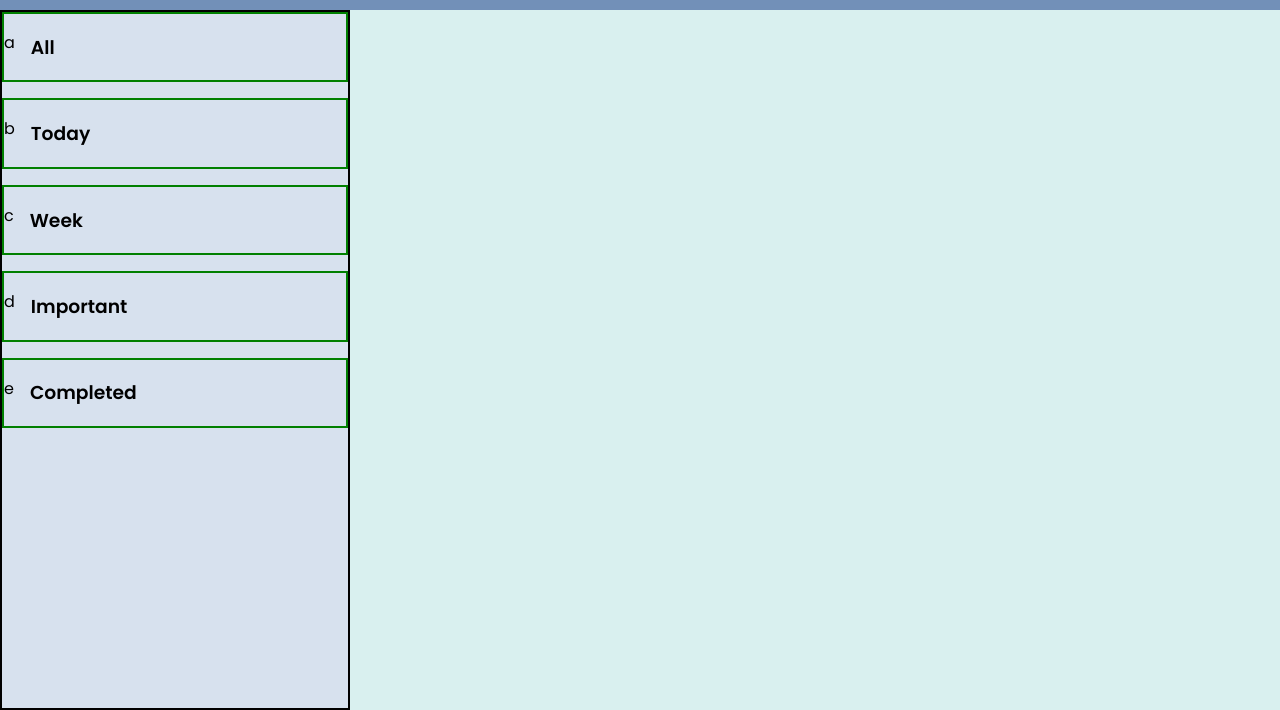
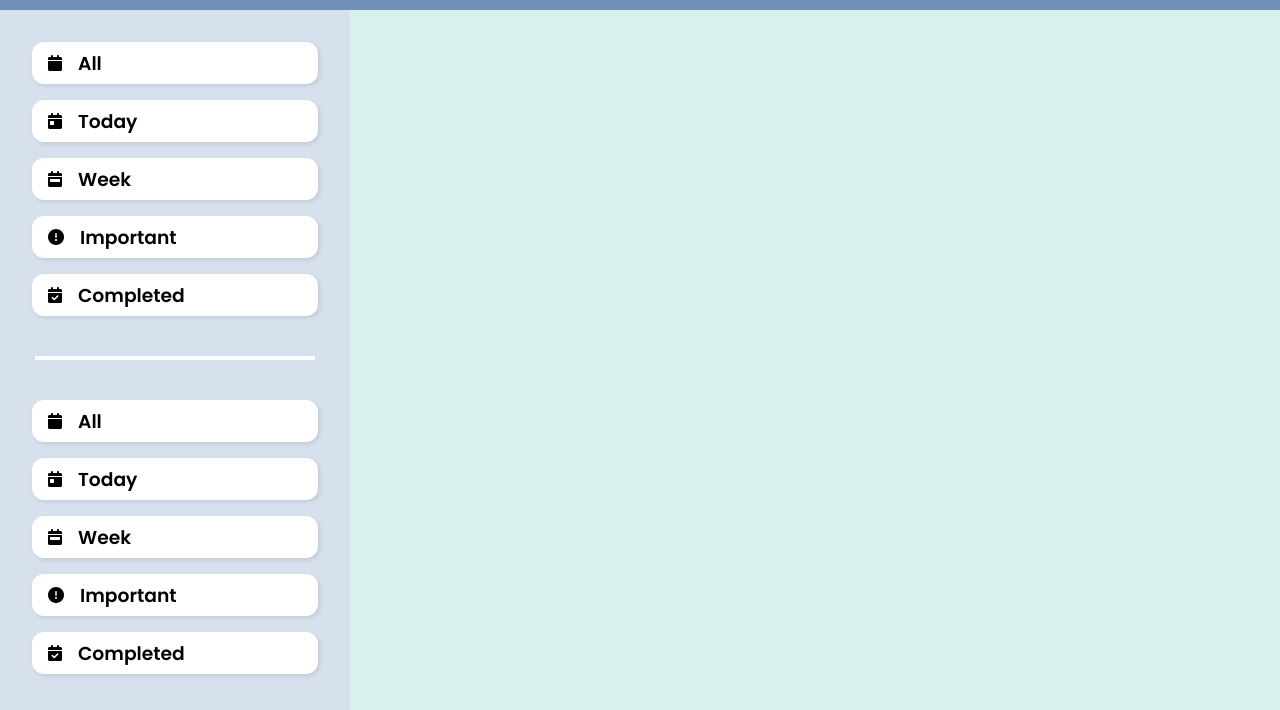
Before and after one commit to elsaepo/odin-todo, a website built with webpack: page dist/index.html in a window 1280 px wide. Shown: the part 90-800 px from the top of the page. Built offline with nearby package versions, Linux system fonts and the light colour scheme.

Commit message:
update sidebar layout and modularity

```diff
--- a/src/domCreator.js
+++ b/src/domCreator.js
@@ -18,26 +18,30 @@ sidebar.id = "sidebar";
 const navContainer = document.createElement("div");
 navContainer.classList.add("nav-container");
 const navArray = [
-    { title: "All", icon: "a", link: "all" },
-    { title: "Today", icon: "b", link: "today" },
-    { title: "Week", icon: "c", link: "week" },
-    { title: "Important", icon: "d", link: "important" },
-    { title: "Completed", icon: "e", link: "completed" }
+    { title: "All", iconClasses: ["fa-solid", "fa-calendar"], link: "all" },
+    { title: "Today", iconClasses: ["fa-solid", "fa-calendar-day"], link: "today" },
+    { title: "Week", iconClasses: ["fa-solid", "fa-calendar-week"], link: "week" },
+    { title: "Important", iconClasses: ["fa-solid", "fa-circle-exclamation"], link: "important" },
+    { title: "Completed", iconClasses: ["fa-solid", "fa-calendar-check"], link: "completed" }
 ];
 navArray.forEach(obj => {
     const navButton = document.createElement("div");
     navButton.id = obj.link;
     navButton.classList.add("nav-button")
-    const navIcon = document.createElement("p");
-    navIcon.textContent = obj.icon;
+    const navIcon = document.createElement("i");
+    obj.iconClasses.forEach(iconClass => navIcon.classList.add(iconClass));
     const navText = document.createElement("h3");
     navText.textContent = obj.title;
     navButton.appendChild(navIcon);
     navButton.appendChild(navText);
     navContainer.appendChild(navButton);
 })
+const horizontalRule = document.createElement("hr");
 
 sidebar.appendChild(navContainer);
+sidebar.appendChild(horizontalRule);
+const newNav = navContainer.cloneNode(true);
+sidebar.appendChild(newNav);
 body.appendChild(sidebar);
 
 
--- a/src/style.css
+++ b/src/style.css
@@ -43,17 +43,42 @@ body {
     background-color: var(--blue-light);
     width: 350px;
     height: 100%;
-    border: 2px solid black;
 }
 
 .nav-container {
     display: flex;
     flex-direction: column;
     gap: 16px;
+    padding: 32px;
+
 }
 
 .nav-button {
+    height: 42px;
     display: flex;
+    align-items: center;
     gap: 16px;
-    border: 2px solid green;
+    padding: 16px;
+    background-color: rgb(255, 255, 255);
+    border-radius: 12px;
+    box-shadow: 2px 2px 4px rgba(0, 0, 0, 0.1);
+    transition: transform 0.1s ease, background-color 0.1s ease, color 0.1s ease;
 }
+
+.nav-button:hover {
+    cursor: pointer;
+    transform: scale(1.07);
+    transition: transform 0.1s ease, background-color 0.1s ease, color 0.1s ease;
+    background-color: var(--blue-main);
+    color: white;
+}
+
+.nav-button:active {
+    background-color: rgb(189, 192, 230);
+}
+
+#sidebar hr {
+    width: 80%;
+    border: none;
+    border-top: 4px solid white;
+}
```
Also changed, not shown: dist/bundle.js, dist/index.html.
